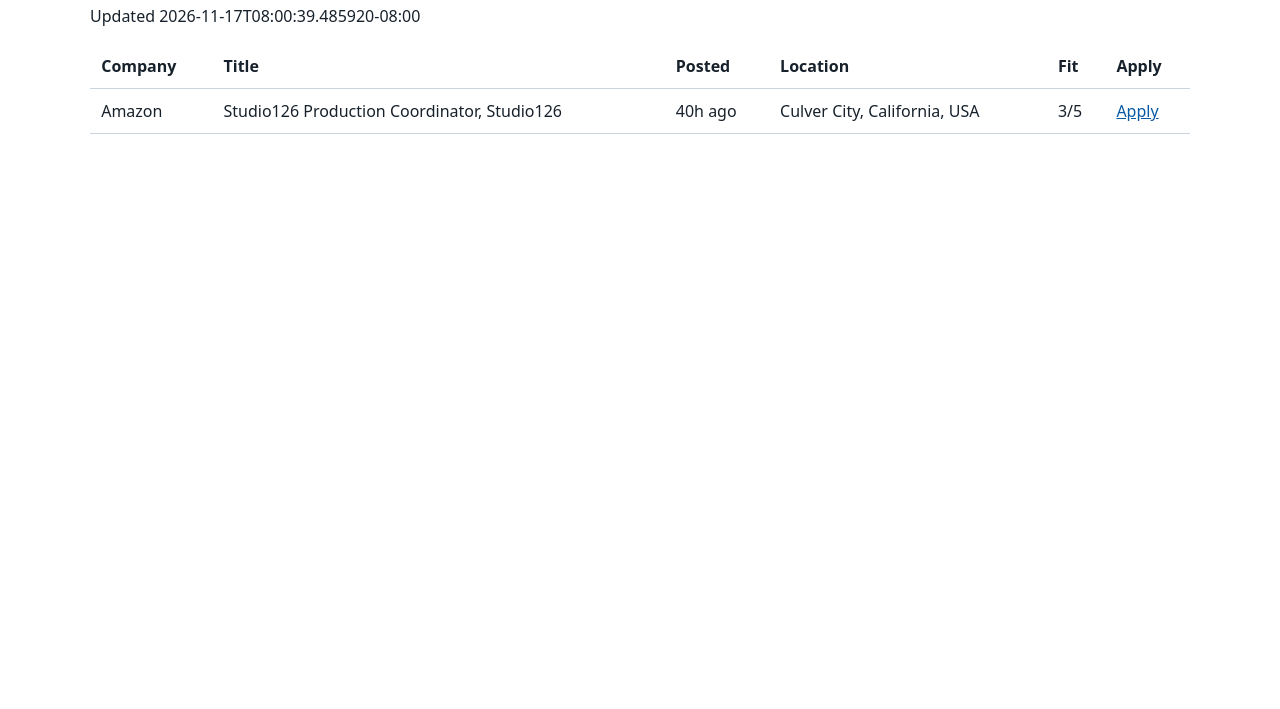
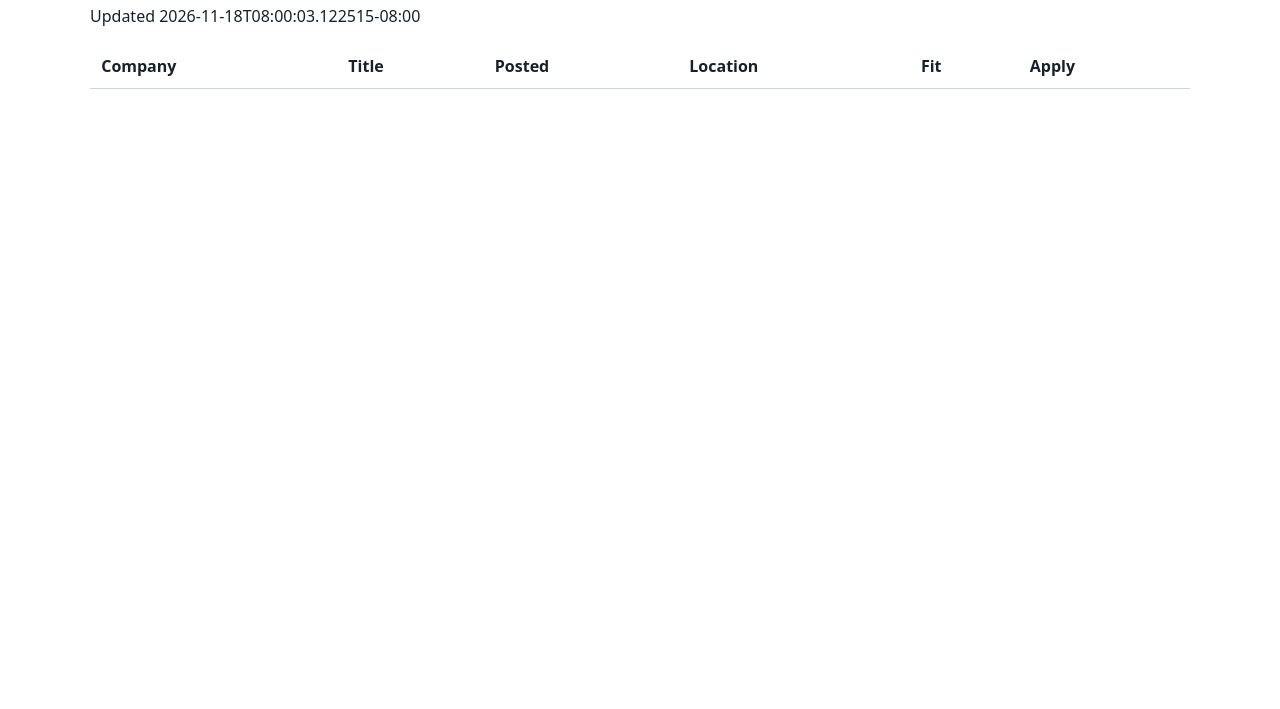
Before and after one commit to keenanfrancisco/job-board, a plain HTML site: page d-e85fe1a229/index.html in a window 1280 px wide. Shown: the part 91-800 px from the top of the page. Drawn offline with Linux system fonts and the light colour scheme.

Commit message:
jobs 2026-11-18 d-e85fe1a229

```diff
--- a/d-e85fe1a229/index.html
+++ b/d-e85fe1a229/index.html
@@ -1,2 +1,2 @@
 <!doctype html>
-<html lang="en"><head><meta charset="utf-8"><meta name="viewport" content="width=device-width,initial-scale=1"><meta name="robots" content="noindex"><title>Fresh jobs</title><style>body{font:16px system-ui,sans-serif;margin:2rem;color:#17212b;background:#fff}main{max-width:1100px;margin:auto}table{border-collapse:collapse;width:100%}td,th{text-align:left;padding:.7rem;border-bottom:1px solid #cbd5df}.table{overflow-x:auto}a{color:#075aa6}caption{text-align:left}</style></head><body><main><h1>Fresh jobs</h1><p>Updated 2026-11-17T08:00:39.485920-08:00</p><div class="table"><table><thead><tr><th>Company</th><th>Title</th><th>Posted</th><th>Location</th><th>Fit</th><th>Apply</th></tr></thead><tbody><tr><td>Amazon</td><td>Studio126 Production Coordinator, Studio126</td><td>40h ago</td><td>Culver City, California, USA</td><td>3/5</td><td><a href="https://www.amazon.jobs/en/jobs/10606379/studio126-production-coordinator-studio126">Apply</a></td></tr></tbody></table></div></main></body></html>
+<html lang="en"><head><meta charset="utf-8"><meta name="viewport" content="width=device-width,initial-scale=1"><meta name="robots" content="noindex"><title>Fresh jobs</title><style>body{font:16px system-ui,sans-serif;margin:2rem;color:#17212b;background:#fff}main{max-width:1100px;margin:auto}table{border-collapse:collapse;width:100%}td,th{text-align:left;padding:.7rem;border-bottom:1px solid #cbd5df}.table{overflow-x:auto}a{color:#075aa6}caption{text-align:left}</style></head><body><main><h1>Fresh jobs</h1><p>Updated 2026-11-18T08:00:03.122515-08:00</p><div class="table"><table><thead><tr><th>Company</th><th>Title</th><th>Posted</th><th>Location</th><th>Fit</th><th>Apply</th></tr></thead><tbody></tbody></table></div></main></body></html>
```
Also changed, not shown: d-e85fe1a229/2026-10-19.html (deleted, +0 -2 lines), d-e85fe1a229/2026-11-18.html (added, +2 -0 lines).
